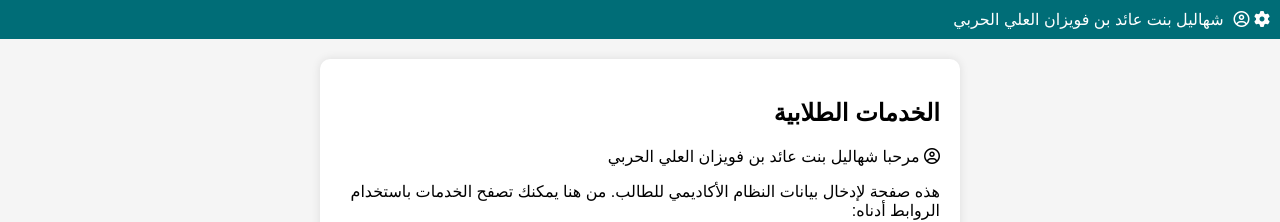
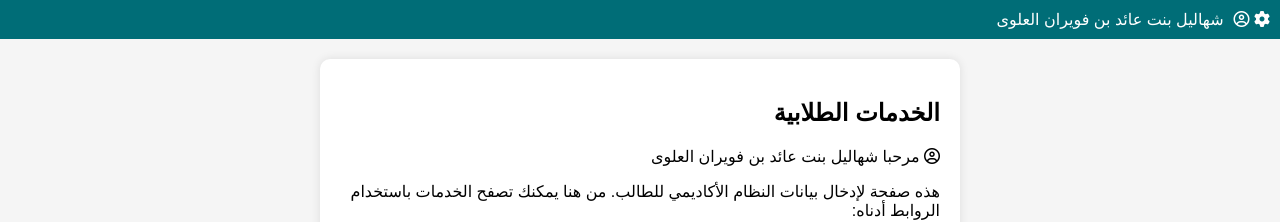
Before and after one commit to shahalel454/imam, a plain HTML site: page second_page.html in a window 1280 px wide. Shown: the top 222 px of the page. Drawn offline with Linux system fonts and the light colour scheme.

Commit message:
Update second_page.html

```diff
--- a/second_page.html
+++ b/second_page.html
@@ -94,7 +94,7 @@
             <i class="far fa-user-circle"></i> <!-- Circle icon for person -->
         </div>
         <div class="header-text">
-            <span>شهاليل بنت عائد بن فويزان العلي الحربي</span>
+            <span>شهاليل بنت عائد بن فويران العلوى</span>
         </div>
     </div>
     <div class="container">
@@ -102,7 +102,7 @@
 		<div class="header-icons">
             <i class="far fa-user-circle"></i> <!-- Circle icon for person -->
 
-        <span>مرحبا شهاليل بنت عائد بن فويزان العلي الحربي</span>
+        <span>مرحبا شهاليل بنت عائد بن فويران العلوى</span>
 		</div>
         <p>هذه صفحة لإدخال بيانات النظام الأكاديمي للطالب. من هنا يمكنك تصفح الخدمات باستخدام الروابط أدناه:</p>
         <div class="button-container">
```
